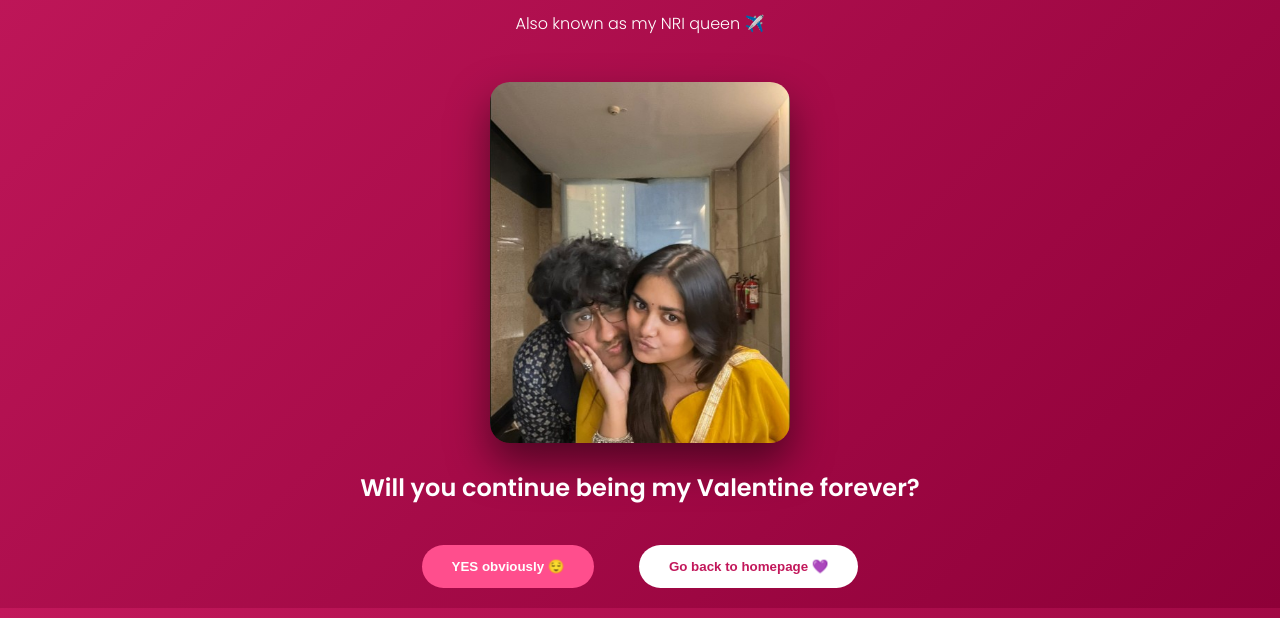
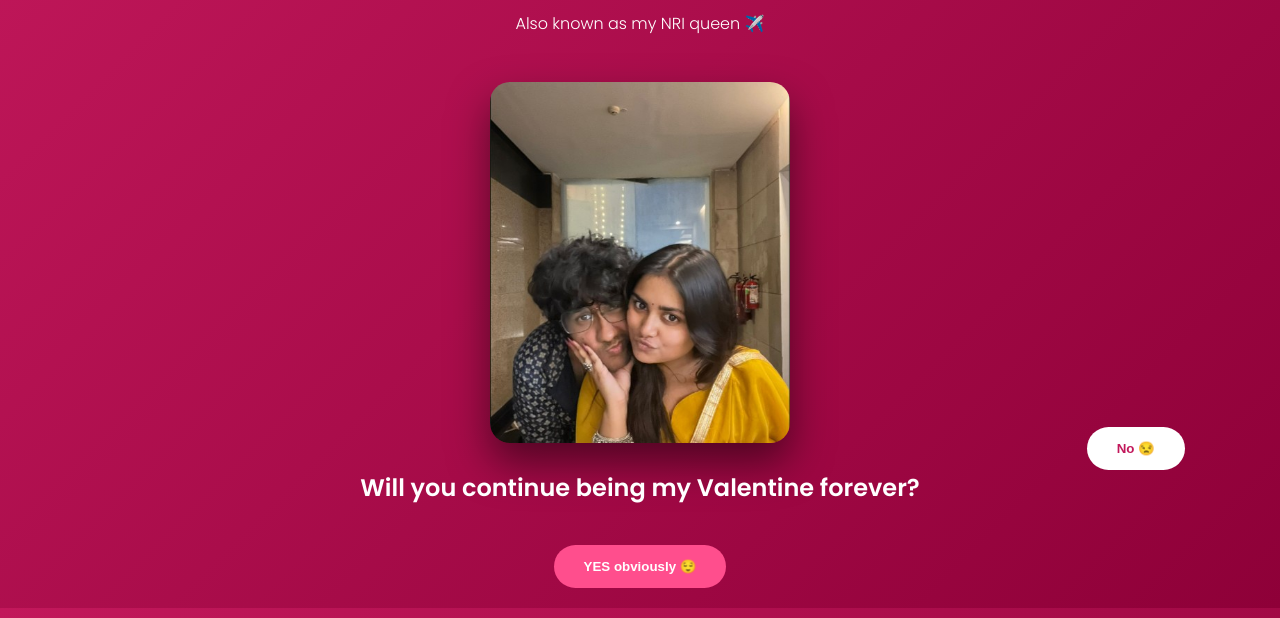
Before and after one commit to wyattstanson/val-26, a plain HTML site: page main.html in a window 1280 px wide. Shown: the part 182-800 px from the top of the page. Drawn offline with Linux system fonts and the light colour scheme.

Commit message:
Implement moving 'No' button with hover and touch events
Added a 'No' button that moves randomly on hover/touch.

```diff
--- a/main.html
+++ b/main.html
@@ -12,6 +12,7 @@ color:white;
 text-align:center;
 opacity:0;
 transition:opacity 0.8s ease;
+overflow:hidden;
 }
 h1{margin-top:70px;font-size:45px;}
 img{
@@ -27,9 +28,17 @@ border:none;
 margin:20px;
 cursor:pointer;
 font-weight:600;
+position:relative;
 }
-.yes{background:#ff4e8d;color:white;}
-.nav{background:white;color:#c2185b;}
+.yes{
+background:#ff4e8d;
+color:white;
+}
+.no{
+background:white;
+color:#c2185b;
+position:absolute;
+}
 </style>
 </head>
 <body>
@@ -46,20 +55,33 @@ allow="autoplay"></iframe>
 <h2>Will you continue being my Valentine forever?</h2>
 
 <button class="yes" onclick="goStats()">YES obviously 😌</button>
-<button class="nav" onclick="goHome()">Go back to homepage 💜</button>
+<button id="noBtn" class="no">No 😒</button>
 
 <script>
-window.onload=()=>{document.body.style.opacity="1";};
+window.onload=()=>{
+document.body.style.opacity="1";
+moveButton(); // place randomly at start
+};
 
 function goStats(){
 document.body.style.opacity="0";
-setTimeout(()=>{window.location.href="stats.html";},600);
+setTimeout(()=>{window.location.href="stats1.html";},600);
 }
 
-function goHome(){
-document.body.style.opacity="0";
-setTimeout(()=>{window.location.href="index.html";},600);
+const noBtn = document.getElementById("noBtn");
+
+function moveButton(){
+const x = Math.random() * (window.innerWidth - 150);
+const y = Math.random() * (window.innerHeight - 100);
+noBtn.style.left = x + "px";
+noBtn.style.top = y + "px";
 }
+
+// Desktop hover
+noBtn.addEventListener("mouseover", moveButton);
+
+// Mobile touch
+noBtn.addEventListener("touchstart", moveButton);
 </script>
 
 </body>
```
